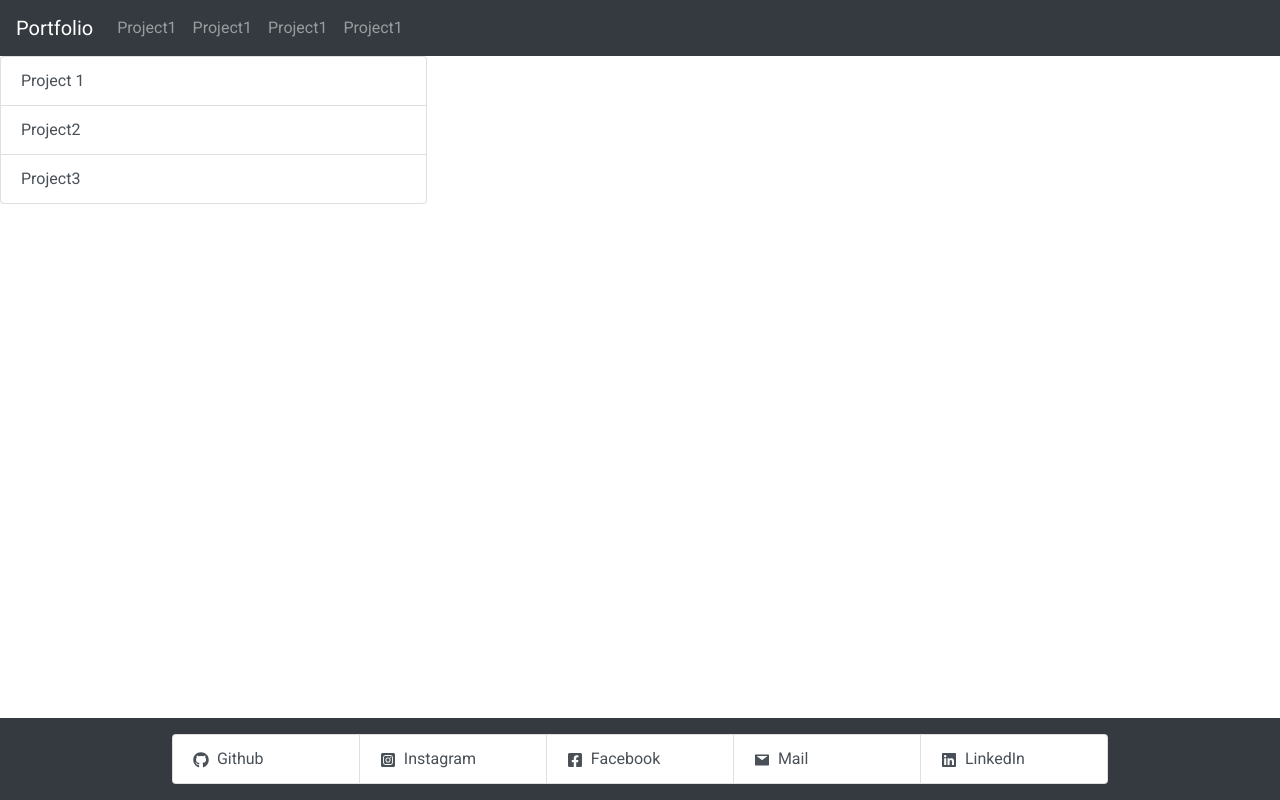
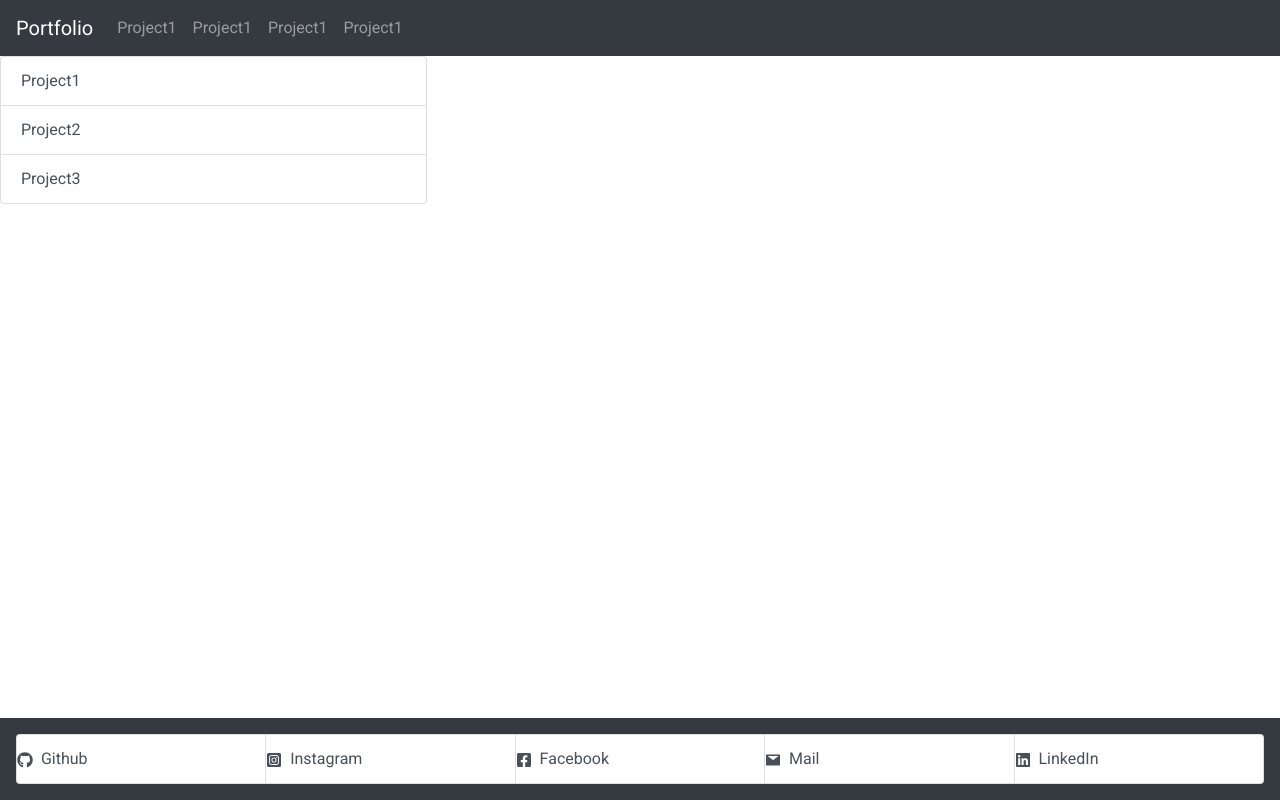
Before and after one commit to irlgabriel/portfolio, a React (Create React App) app: page /#/ in a window 1280 px wide. Built offline with nearby package versions, Linux system fonts and the light colour scheme.

Commit message:
updated readme

```diff
--- a/src/components/Footer/Footer.js
+++ b/src/components/Footer/Footer.js
@@ -11,26 +11,26 @@ import {
 export default function Footer() {
   return (
     <Container fluid={true} className="bg-dark p-3">
-      <ListGroup className="w-75 mx-auto" horizontal="sm">
-        <ListGroupItem tag="a" href="https://github.com/irlgabriel" action>
-          <FaGithub />&nbsp;
-          Github
+      <ListGroup horizontal="sm">
+        <ListGroupItem className="px-0" tag="a" href="https://github.com/irlgabriel" action>
+          <span className="mx-auto"><FaGithub />&nbsp;
+          Github</span>
         </ListGroupItem>
-        <ListGroupItem tag="a" href="https://www.instagram.com/gabriel.radu1/" action>
-          <FaInstagramSquare />&nbsp;
-          Instagram
+        <ListGroupItem className="px-0"  tag="a" href="https://www.instagram.com/gabriel.radu1/" action>
+          <span className="mx-auto"><FaInstagramSquare />&nbsp;
+          Instagram</span>
         </ListGroupItem>
-        <ListGroupItem tag="a" href="https://www.facebook.com/gabi.radu.75/" action>
-          <FaFacebookSquare />&nbsp;
-          Facebook
+        <ListGroupItem className="px-0"  tag="a" href="https://www.facebook.com/gabi.radu.75/" action>
+          <span className="mx-auto"><FaFacebookSquare />&nbsp;
+          Facebook</span>
         </ListGroupItem>
-        <ListGroupItem tag="a" href="mailto: radu.gabriel131@gmail.com" action>
-          <AiFillMail />&nbsp;
-          Mail
+        <ListGroupItem className="px-0"  tag="a" href="mailto: radu.gabriel131@gmail.com" action>
+          <span className="mx-auto"><AiFillMail />&nbsp;
+          Mail</span>
         </ListGroupItem>
-        <ListGroupItem tag="a" href="https://www.linkedin.com/in/gabriel-radu-5023021b9/" action>
-          <FaLinkedin />&nbsp;
-          LinkedIn
+        <ListGroupItem className="px-0"  tag="a" href="https://www.linkedin.com/in/gabriel-radu-5023021b9/" action>
+          <span className="mx-auto"><FaLinkedin />&nbsp;
+          LinkedIn</span>
         </ListGroupItem>
       </ListGroup>
 
--- a/src/components/Home/Home.js
+++ b/src/components/Home/Home.js
@@ -14,7 +14,7 @@ export default function Home() {
     <Container className="mx-0 px-0 mb-auto" fluid={true}>
       <Sidebar className="mx-0 px-0" sm="4">
         <ListGroup>
-          <ListGroupItem tag="a" href="" action>Project 1
+          <ListGroupItem tag="a" href="" action>Project1
           </ListGroupItem>
           <ListGroupItem tag="a" href="" action>Project2
           </ListGroupItem>
--- a/src/components/Navbar/Navbar.js
+++ b/src/components/Navbar/Navbar.js
@@ -6,7 +6,6 @@ import {
   NavbarToggler,
   NavbarBrand,
   Nav,
-  NavItem,
   NavLink,
 } from "reactstrap";
 
@@ -22,18 +21,10 @@ export default function AppNavbar() {
         <NavbarToggler onClick={toggle}>{isOpen ? <FaTimes /> : <FaBars />}</NavbarToggler>
         <Collapse isOpen={isOpen} navbar>
           <Nav className="mr-auto" navbar>
-            <NavItem tag="a" action href="#" >
-              <NavLink>Project1</NavLink>
-            </NavItem>
-            <NavItem tag="a" action href="#" >
-              <NavLink>Project1</NavLink>
-            </NavItem>
-            <NavItem tag="a" action href="#" >
-              <NavLink>Project1</NavLink>
-            </NavItem>
-            <NavItem tag="a" action href="#" >
-              <NavLink>Project1</NavLink>
-            </NavItem>
+            <NavLink href="">Project1</NavLink>
+            <NavLink href="">Project1</NavLink>
+            <NavLink href="">Project1</NavLink>
+            <NavLink href="">Project1</NavLink>
           </Nav>
         </Collapse>
       </Navbar>
```
Also changed, not shown: 1 other file (tests, documents, lock files or other folders).
